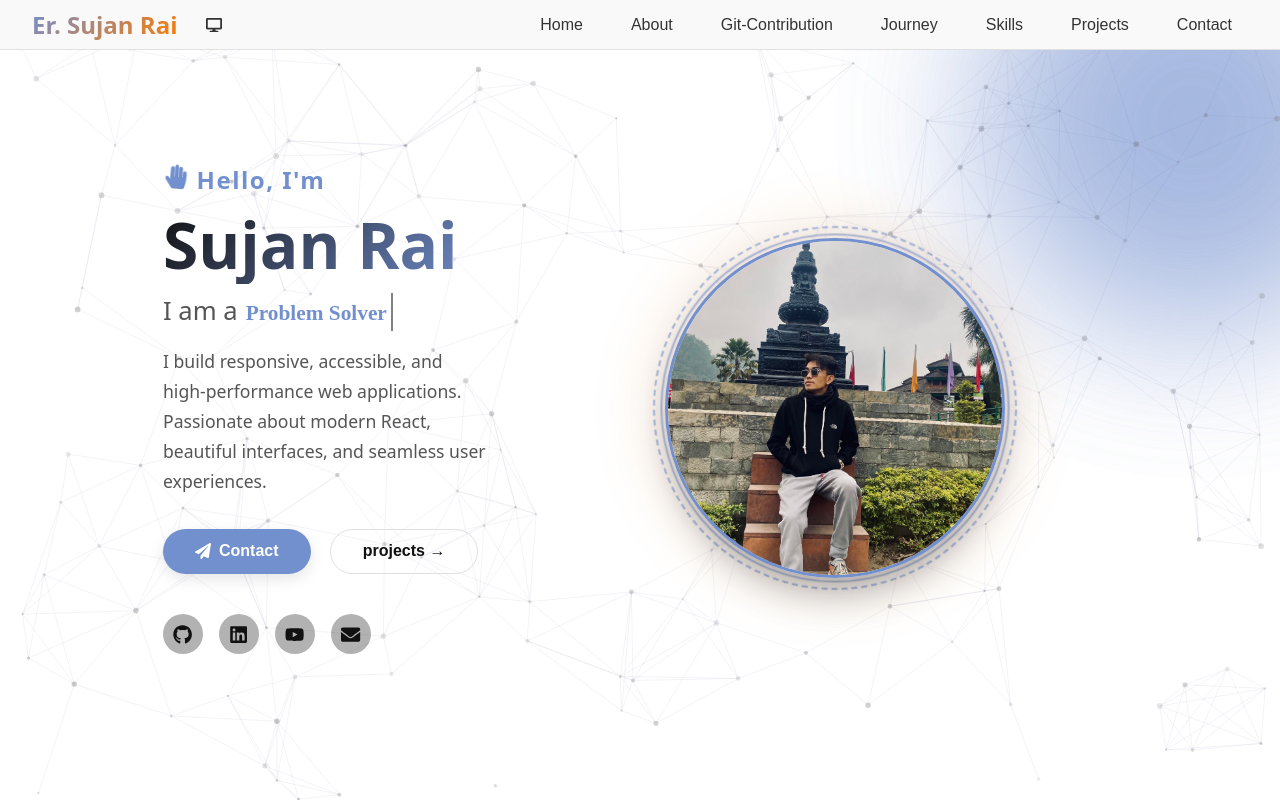
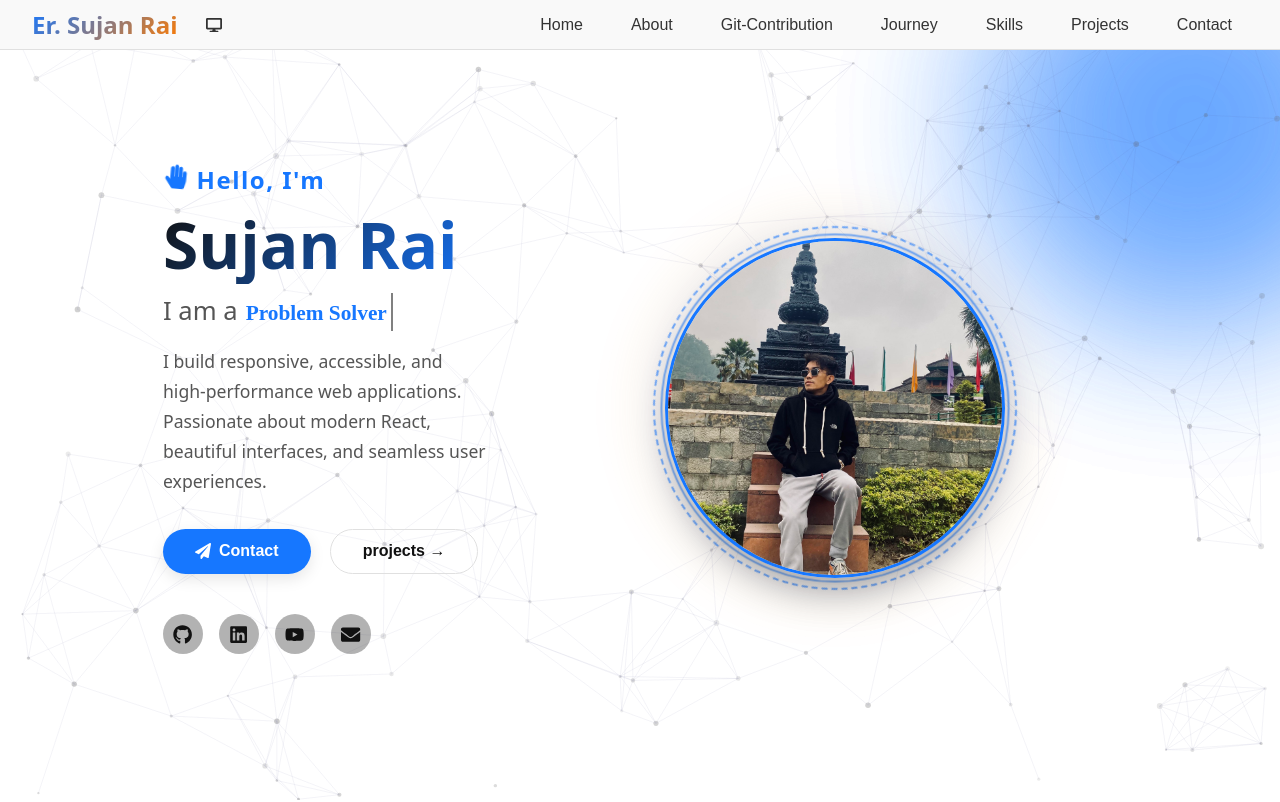
Before and after one commit to Sujan-Rai-426/Er_Sujan1, a React (Vite) app in the folder Frontend/: page / in a window 1280 px wide. Shown: the top 802 px of the page. Built offline with nearby package versions, Linux system fonts and the light colour scheme.

Commit message:
Update App.css

```diff
--- a/Frontend/src/App.css
+++ b/Frontend/src/App.css
@@ -20,7 +20,7 @@ body.light {
   --text-secondary: #333333;
   --text-tertiary: #555555;
   --border-color: #e0e0e0;
-  --accent-color: #728FCE;
+  --accent-color: #1677FF;
   --card-bg: #f9f9f9;
 }
 
```
